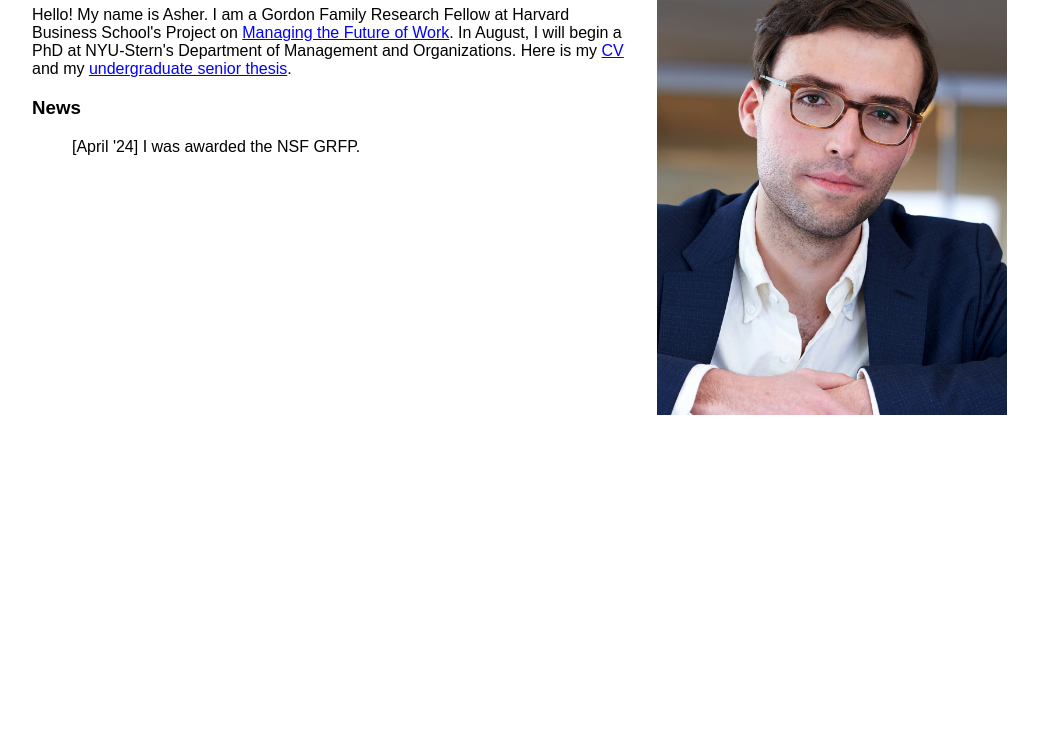
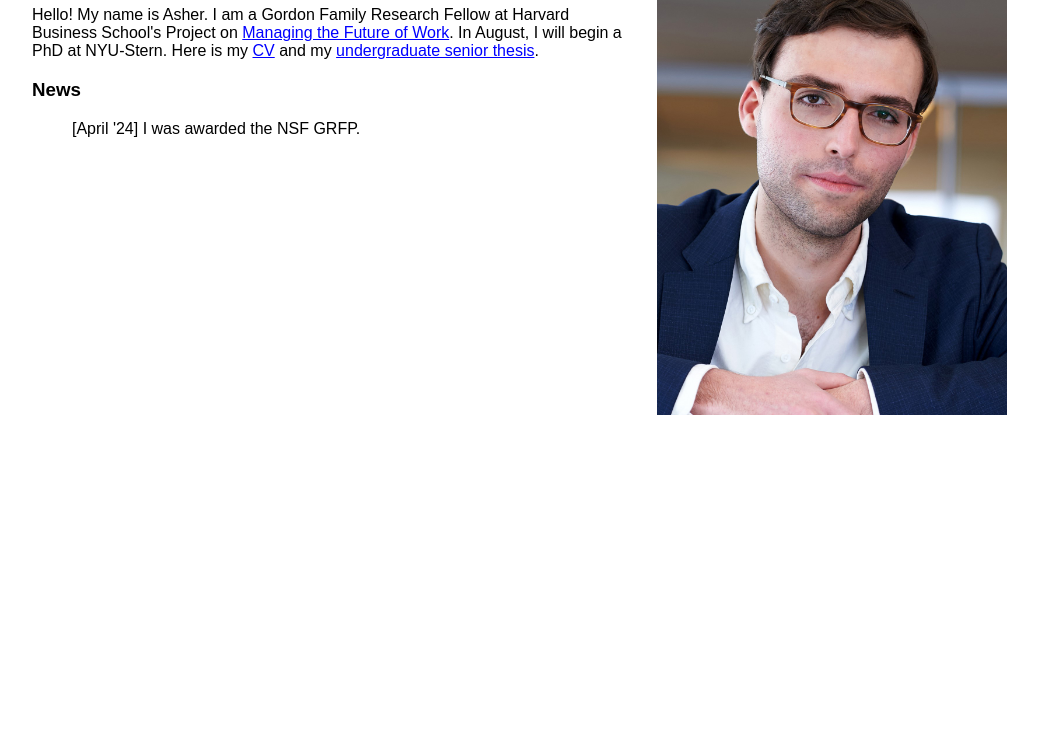
Before and after one commit to alasday/site, a plain HTML site: page index.html in a window 1280 px wide. Shown: the part 102-850 px from the top of the page, without its empty margins (76-1114 px from the left). Drawn offline with Linux system fonts and the light colour scheme.

Commit message:
Update index.html

```diff
--- a/index.html
+++ b/index.html
@@ -10,7 +10,7 @@
 
 <h1>Asher Lasday</h1>
 
-<p>Hello! My name is Asher. I am a Gordon Family Research Fellow at Harvard Business School's Project on <a href="https://www.hbs.edu/managing-the-future-of-work/Pages/default.aspx">Managing the Future of Work</a>. In August, I will begin a PhD at NYU-Stern's Department of Management and Organizations. Here is my <a href="CV.pdf">CV</a> and my <a href="https://docs.google.com/document/d/1jV0FVr09NKq8Jv3cXq6w1t78V0WGsIfmeKBmV-gnu2I/edit?usp=sharing">undergraduate senior thesis</a>.
+<p>Hello! My name is Asher. I am a Gordon Family Research Fellow at Harvard Business School's Project on <a href="https://www.hbs.edu/managing-the-future-of-work/Pages/default.aspx">Managing the Future of Work</a>. In August, I will begin a PhD at NYU-Stern. Here is my <a href="CV.pdf">CV</a> and my <a href="https://docs.google.com/document/d/1jV0FVr09NKq8Jv3cXq6w1t78V0WGsIfmeKBmV-gnu2I/edit?usp=sharing">undergraduate senior thesis</a>.
 
 <h3>News</h3>
 <dd>[April '24] I was awarded the NSF GRFP.</dd>
```
